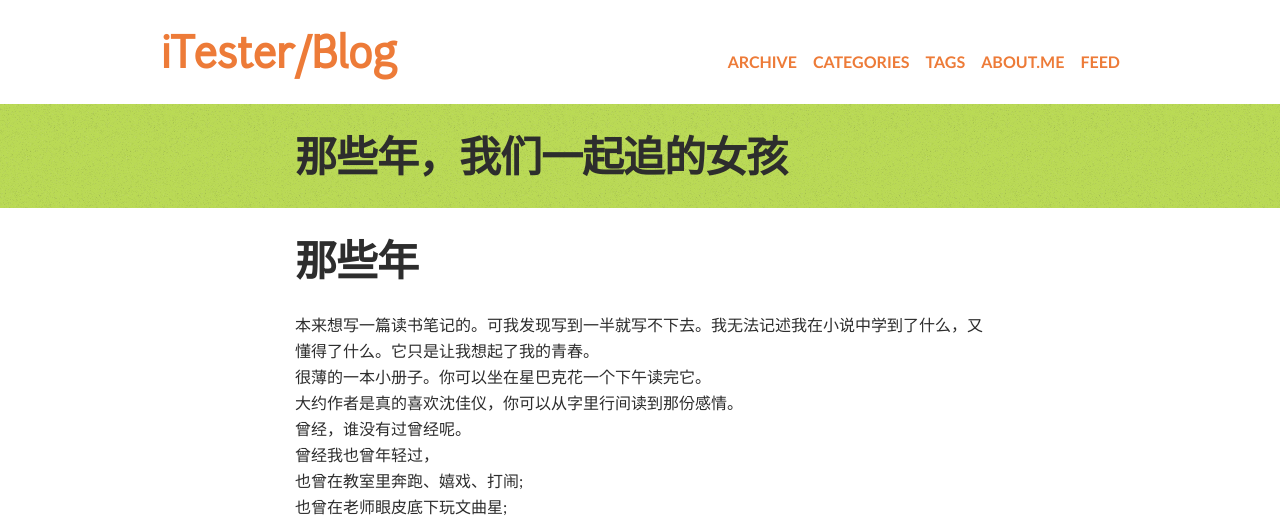
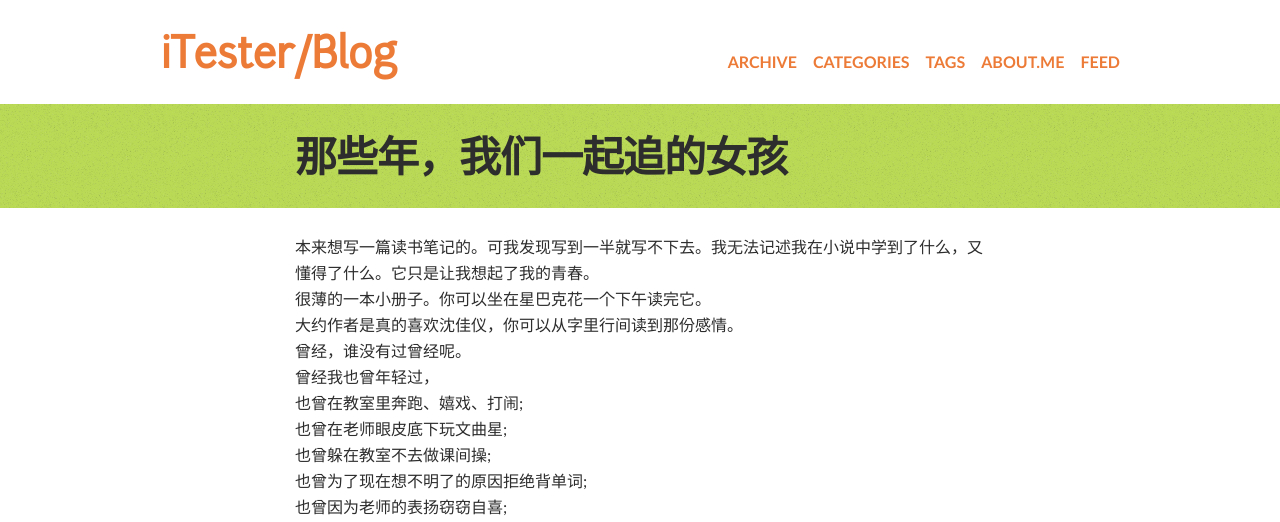
Before and after one commit to sunfanwu/itester.github.com, a Jekyll site: the page built from _posts/2012-05-29-those-yesrs.markdown, in a window 1280 px wide and 900 px high, cut to the strip 0-522 px from the top of the window. Built offline with Jekyll 4.4.1, drawn with Linux system fonts in a browser that asks for light colours; Markdown is read by kramdown in place of the engine named in the settings; comment, search, counter and statistics services are not loaded.

Commit message:
Updated _posts/2012-05-29-those-yesrs.markdown

```diff
--- a/_posts/2012-05-29-those-yesrs.markdown
+++ b/_posts/2012-05-29-those-yesrs.markdown
@@ -6,8 +6,6 @@ category: "读书笔记"
 tags: [生活, 读书笔记]
 published: true
 ---
-
-##那些年
 
 本来想写一篇读书笔记的。可我发现写到一半就写不下去。我无法记述我在小说中学到了什么，又懂得了什么。它只是让我想起了我的青春。
 很薄的一本小册子。你可以坐在星巴克花一个下午读完它。
```
